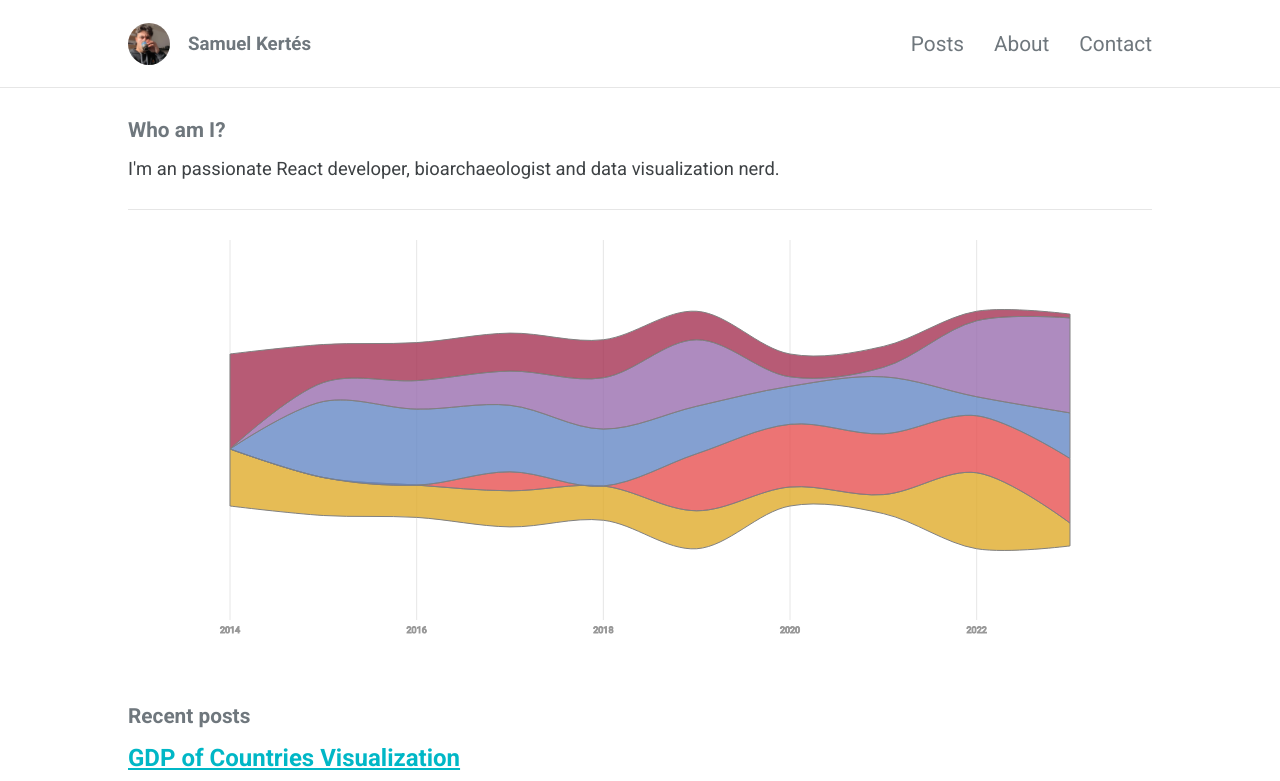
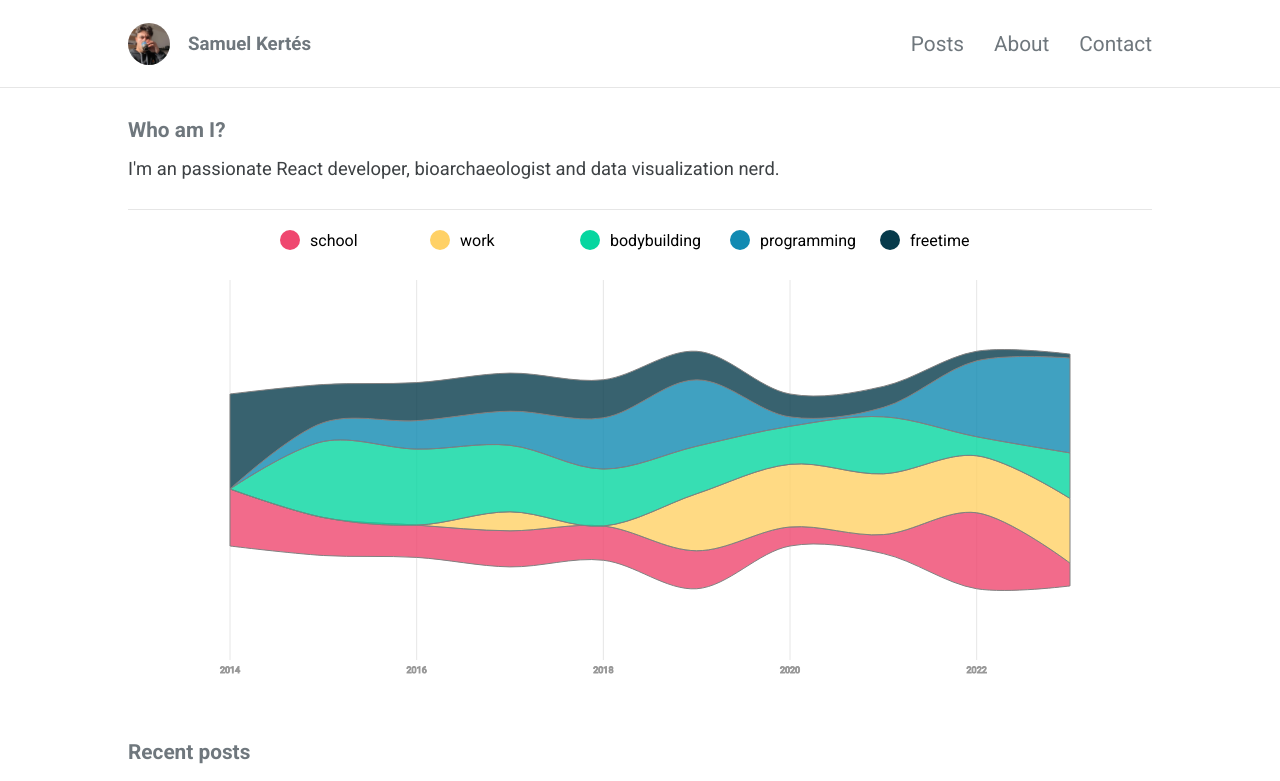
Before and after one commit to estebanix/viz_journey, a React (Vite) app: page / in a window 1280 px wide. Shown: the top 781 px of the page. Built offline with nearby package versions, Linux system fonts and the light colour scheme.

Commit message:
legend for stream graph

```diff
--- a/src/App.css
+++ b/src/App.css
@@ -304,6 +304,10 @@ svg{
 
 .stream-graph{
   margin: 0 auto;
+  position: relative;
+  display: flex;
+  flex-direction: column;
+  align-items: center;
 }
 
 .general--btn{
@@ -354,3 +358,8 @@ svg{
 .share-link{
   background-color: #0077b5;
 }
+
+.legend--container{
+  width: 700px;
+  height: 40px;
+}
--- a/src/Components/Stream_Graph/Streamgraph.tsx
+++ b/src/Components/Stream_Graph/Streamgraph.tsx
@@ -1,6 +1,8 @@
 import { useMemo } from "react";
 import * as d3 from "d3";
 import { curveCatmullRom } from "d3";
+import styles from "./streamgraph.module.css";
+import StreamgraphLegend from "./StreamgraphLegend";
 
 const MARGIN = { top: 30, right: 30, bottom: 50, left: 50 };
 
@@ -44,7 +46,7 @@ export const StreamGraph = ({ width, height, data }: StreamGraphProps) => {
   const colorScale = d3
     .scaleOrdinal<string>()
     .domain(groups)
-    .range(["#e0ac2b", "#e85252", "#6689c6", "#9a6fb0", "#a53253"]);
+    .range(["#EF476F", "#FFD166", "#06D6A0", "#118AB2", "#073B4C"]);
 
   // Build the shapes
   const areaBuilder = d3
@@ -61,6 +63,7 @@ export const StreamGraph = ({ width, height, data }: StreamGraphProps) => {
     return (
       <path
         key={i}
+        className={styles.shape}
         d={path}
         opacity={1}
         stroke="grey"
@@ -94,8 +97,11 @@ export const StreamGraph = ({ width, height, data }: StreamGraphProps) => {
     </g>
   ));
 
+
+
   return (
     <div className="stream-graph">
+      <StreamgraphLegend colorScale={colorScale} groups={groups} />
       <svg width={width} height={height}>
         <g
           width={boundsWidth}
@@ -103,7 +109,7 @@ export const StreamGraph = ({ width, height, data }: StreamGraphProps) => {
           transform={`translate(${[MARGIN.left, MARGIN.top].join(",")})`}
         >
           {grid}
-          {allPath}
+          <g className={styles.container}>{allPath}</g>
         </g>
       </svg>
     </div>
--- /dev/null
+++ b/src/Components/Stream_Graph/StreamgraphLegend.tsx
@@ -0,0 +1,19 @@
+
+
+export default function StreamgraphLegend({ colorScale, groups }) {
+    const circleRadius = 10;
+    const circleSpacing = 10; // Spacing between circle and text
+
+    return (
+      <svg className="legend--container" transform={`translate(0, 10)`}>
+        {groups.map((group, index) => (
+          <g key={index} transform={`translate(${index * 150}, 0)`}>
+            <circle r={circleRadius} fill={colorScale(group)} cy="20"/>
+            <text x={circleRadius + circleSpacing} y="20" dy="0.35em">
+              {group}
+            </text>
+          </g>
+        ))}
+      </svg>
+    );
+  };
--- /dev/null
+++ b/src/Components/Stream_Graph/streamgraph.module.css
@@ -0,0 +1,16 @@
+.container .shape {
+    transition-duration: 0.3s;
+    transition-property: filter, opacity;
+    opacity: 1;
+    filter: saturate(100%);
+  }
+
+  .container:hover .shape {
+    opacity: 0.4;
+    filter: saturate(35%);
+  }
+
+  .container .shape:hover {
+    opacity: 1;
+    filter: saturate(100%);
+  }
```
